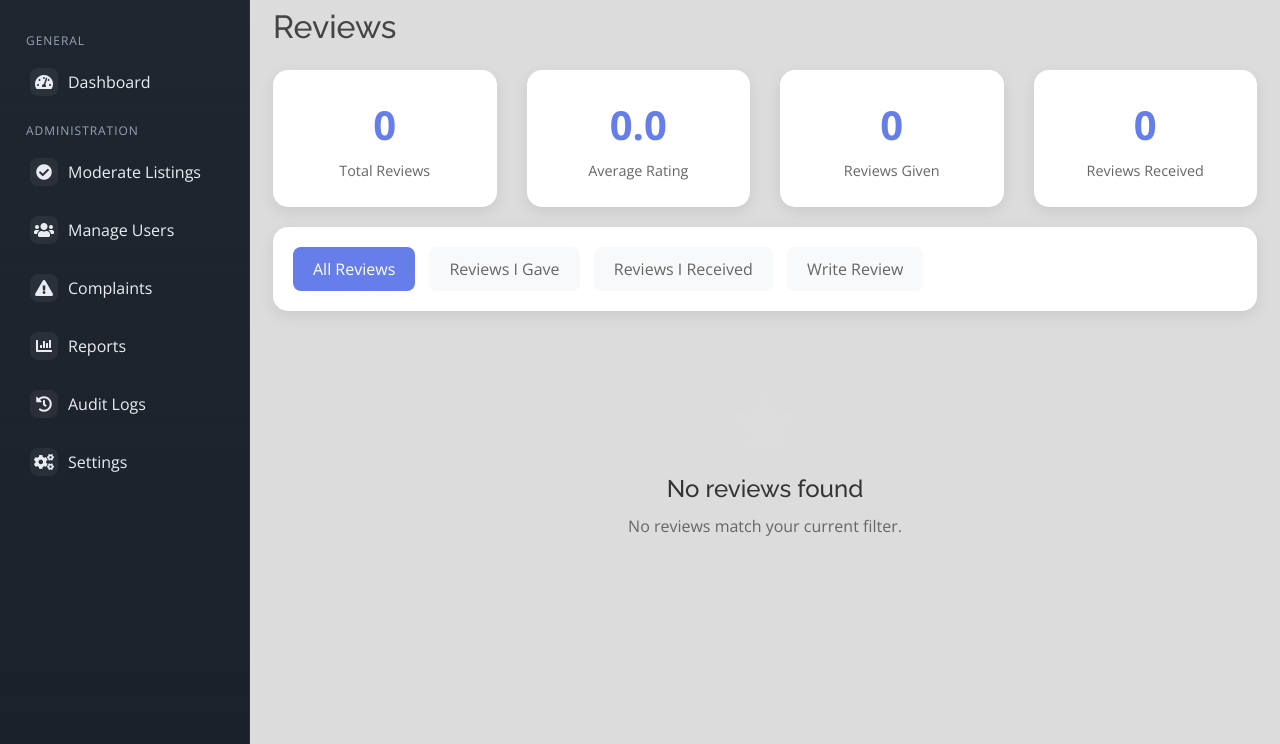
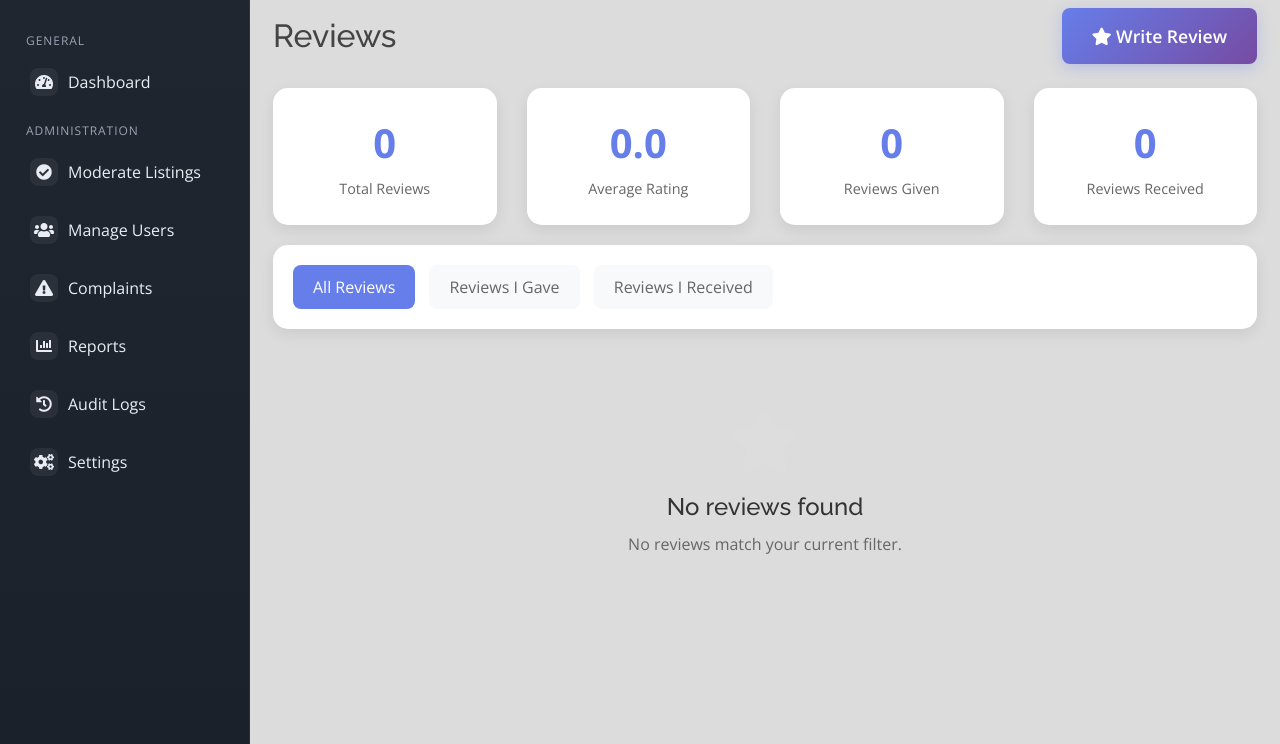
Before and after one commit to rishithamenush/RoomRentalManagementSystem, a PHP site: page /RoomRentalManagementSystem/index.php?page=reviews in a window 1280 px wide. Shown: the part 56-800 px from the top of the page. Run offline with PHP 8.4, Linux system fonts and the light colour scheme; the visitor is signed in with stand-in values (Sample User, id 1); data that the repository does not hold is empty; some libraries are stand-ins or nearby versions.

Commit message:
fixed issue

```diff
--- a/pages/reviews.php
+++ b/pages/reviews.php
@@ -179,12 +179,18 @@
         font-weight: 600;
         text-decoration: none;
         display: inline-block;
-        transition: transform 0.2s ease;
+        transition: transform 0.2s ease, box-shadow 0.2s ease;
+        box-shadow: 0 4px 15px rgba(102, 126, 234, 0.3);
     }
     .btn-primary:hover {
         transform: translateY(-2px);
         color: white;
         text-decoration: none;
+        box-shadow: 0 6px 20px rgba(102, 126, 234, 0.4);
+    }
+    .btn-lg {
+        padding: 15px 30px;
+        font-size: 1.1rem;
     }
     .review-form {
         background: white;
@@ -237,7 +243,12 @@
 <div class="container-fluid">
     <div class="row">
         <div class="col-12">
-            <h2 class="mb-4">Reviews</h2>
+            <div class="d-flex justify-content-between align-items-center mb-4">
+                <h2 class="mb-0">Reviews</h2>
+                <a href="#" class="btn btn-primary btn-lg" onclick="showReviewForm(); return false;">
+                    <i class="fa fa-star"></i> Write Review
+                </a>
+            </div>
         </div>
     </div>
 
@@ -277,7 +288,6 @@
         <?php if ($user_role == 'student'): ?>
         <button class="filter-tab" onclick="filterReviews('properties')">Property Reviews</button>
         <?php endif; ?>
-        <button class="filter-tab" onclick="showReviewForm()">Write Review</button>
     </div>
 
     <!-- Review Form (Hidden by default) -->
@@ -415,7 +425,23 @@
 
 function displayReviews(reviews) {
     if (reviews.length === 0) {
-        $('#reviews-container').html('<div class="empty-state"><i class="fa fa-star"></i><h4>No reviews found</h4><p>No reviews match your current filter.</p></div>');
+        let emptyStateHtml = '<div class="empty-state"><i class="fa fa-star"></i>';
+
+        if (currentFilter === 'all') {
+            emptyStateHtml += '<h4>No reviews yet</h4>';
+            emptyStateHtml += '<p>You haven\'t written or received any reviews yet. Share your experience by writing a review!</p>';
+            emptyStateHtml += '<div class="mt-3">';
+            emptyStateHtml += '<button class="btn btn-primary btn-lg" onclick="showReviewForm()">';
+            emptyStateHtml += '<i class="fa fa-star"></i> Write Your First Review';
+            emptyStateHtml += '</button>';
+            emptyStateHtml += '</div>';
+        } else {
+            emptyStateHtml += '<h4>No reviews found</h4>';
+            emptyStateHtml += '<p>No reviews match your current filter. Try selecting a different filter or write a new review.</p>';
+        }
+
+        emptyStateHtml += '</div>';
+        $('#reviews-container').html(emptyStateHtml);
         return;
     }
 
```
